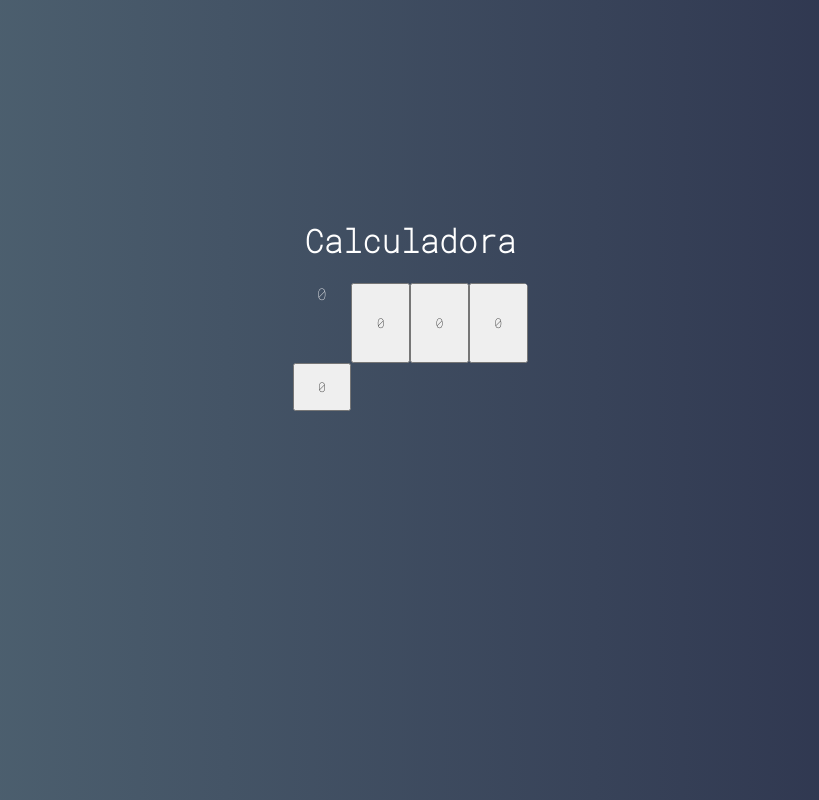
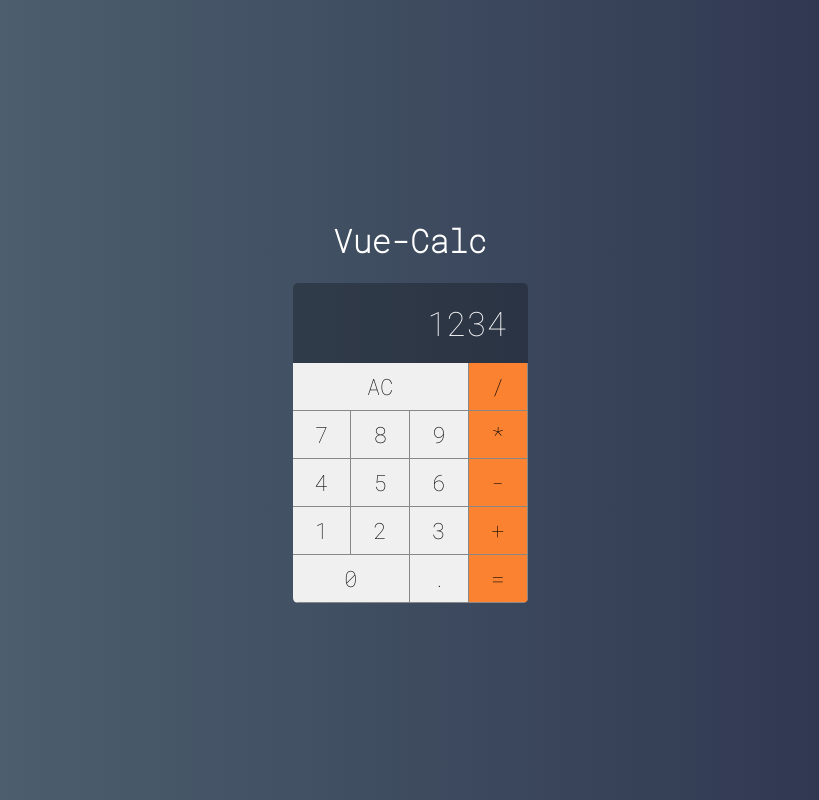
Before and after one commit to lucianodiisouza/vue-calculator, a Vue app: page / in a window 1280 px wide. Shown: the whole page, without its empty margins (230-1049 px from the left). Built offline with nearby package versions, Linux system fonts and the light colour scheme.

Commit message:
display style

```diff
--- a/src/App.vue
+++ b/src/App.vue
@@ -1,6 +1,6 @@
 <template>
   <div id="app">
-    <h1>Calculadora</h1>
+    <h1>Vue-Calc</h1>
     <Calculator />
   </div>
 </template>
--- a/src/components/Button.vue
+++ b/src/components/Button.vue
@@ -1,10 +1,46 @@
 <template>
-  <button class="button">0</button>
+  <button class="button" :class="{double, triple, operation}">{{ label }}</button>
 </template>
 
 <script>
-export default {};
+export default {
+  props: {
+    label: {},
+    operation: { type: Boolean },
+    double: { type: Boolean },
+    triple: { type: Boolean },
+  },
+};
 </script>
 
 <style>
+:root {
+  --bg-button: #f0f0f0;
+  --border-button: solid 1px #888;
+}
+
+.button {
+  font-size: 1.4em;
+  background-color: var(--bg-button);
+  border: none;
+  border-right: var(--border-button);
+  border-bottom: var(--border-button);
+  outline: none;
+}
+
+.button:active {
+  background-color: #ccc;
+}
+.button.double {
+  grid-column: span 2;
+}
+.button.triple {
+  grid-column: span 3;
+}
+.button.operation {
+  background-color: #fa8231;
+}
+.button.operation:active {
+  background-color: #fa8231cc;
+}
 </style>
--- a/src/components/Display.vue
+++ b/src/components/Display.vue
@@ -1,10 +1,23 @@
 <template>
-  <div class="display">0</div>
+  <div class="display">{{value}}</div>
 </template>
 
 <script>
-export default {};
+export default {
+  props: ["value"],
+};
 </script>
 
 <style>
+.display {
+  grid-column: span 4;
+  background-color: #0004;
+
+  display: flex;
+  justify-content: flex-end;
+  align-items: center;
+  padding: 20px;
+  font-size: 2.1em;
+  overflow: hidden;
+}
 </style>
--- a/src/main/Calculator.vue
+++ b/src/main/Calculator.vue
@@ -1,10 +1,23 @@
 <template>
   <div class="calculator">
-    <Display />
-    <Button />
-    <Button />
-    <Button />
-    <Button />
+    <Display value="1234" />
+    <Button label="AC" triple />
+    <Button label="/" operation />
+    <Button label="7" />
+    <Button label="8" />
+    <Button label="9" />
+    <Button label="*" operation />
+    <Button label="4" />
+    <Button label="5" />
+    <Button label="6" />
+    <Button label="-" operation />
+    <Button label="1" />
+    <Button label="2" />
+    <Button label="3" />
+    <Button label="+" operation />
+    <Button label="0" double />
+    <Button label="." />
+    <Button label="=" operation />
   </div>
 </template>
 
```
